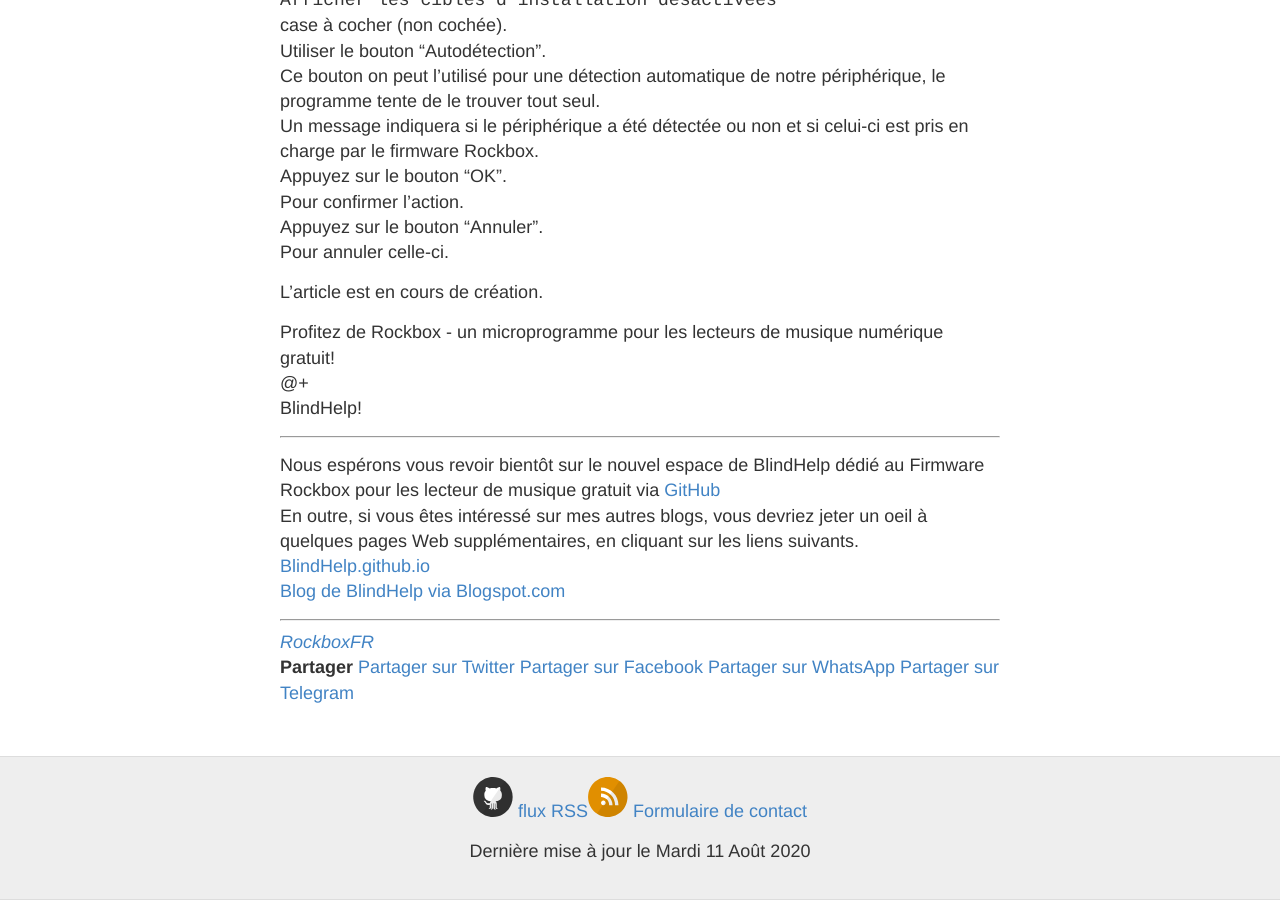
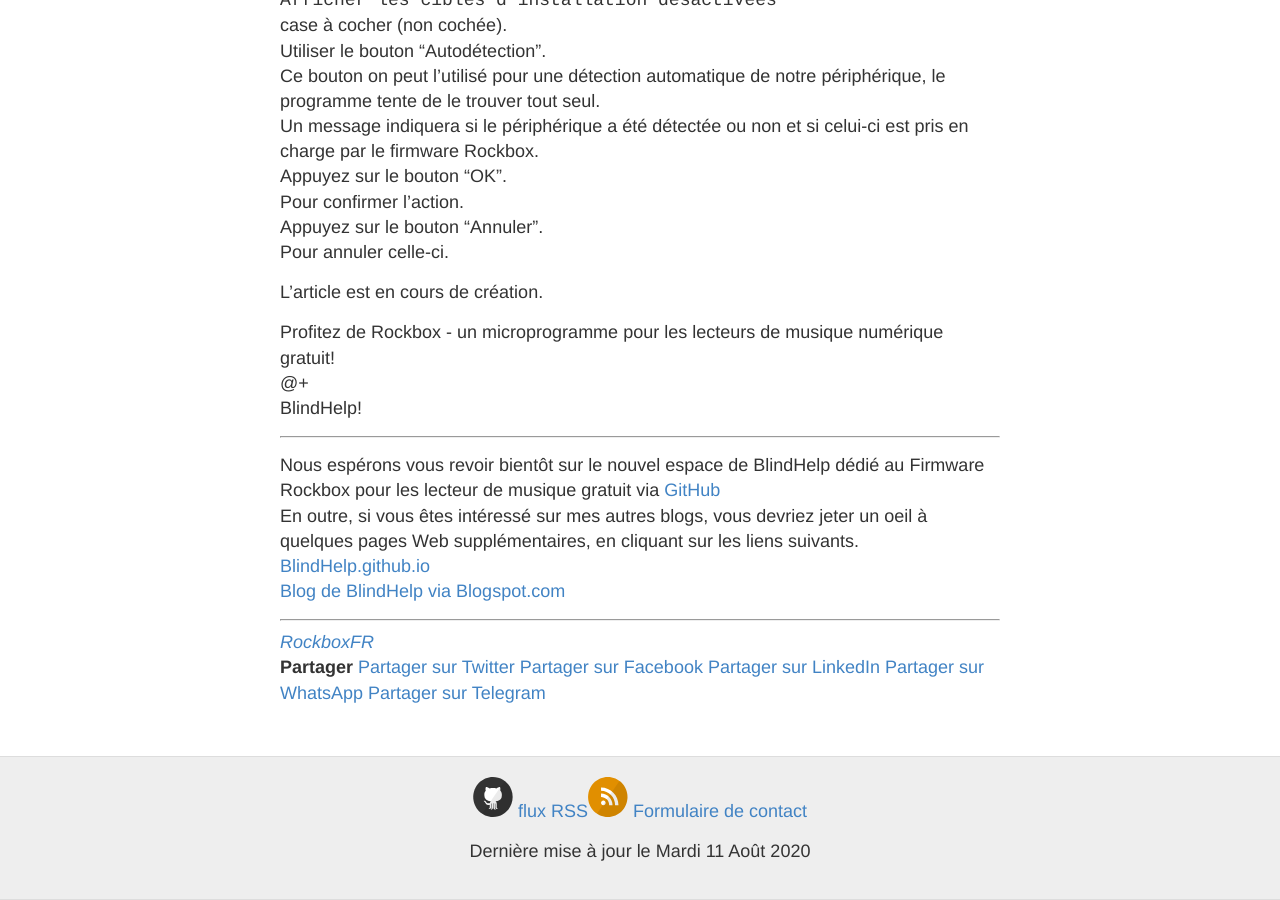
Before and after one commit to BlindHelp/rockboxfr, a Jekyll site: the page built from _posts/2020-08-11-Rockbox.md, in a window 1280 px wide and 900 px high, scrolled down 5002 px. Built offline with Jekyll 4.4.1, drawn with Linux system fonts in a browser that asks for light colours; comment, search, counter and statistics services are not loaded.

Commit message:
Add button for LinkedIn

```diff
--- a/_includes/share.html
+++ b/_includes/share.html
@@ -2,6 +2,7 @@
 <strong aria-hidden="true">Partager</strong>
         <a href="https://twitter.com/intent/tweet?text={{ page.title }}&url={{ site.url }}{{ page.url }}&via={{ site.twitter_username }}&related={{ site.twitter_username }}" rel="nofollow" target="_blank">Partager sur Twitter</a>
     <a href="https://facebook.com/sharer.php?u={{ site.url }}{{ page.url }}" rel="nofollow" target="_blank">Partager sur Facebook</a>
+	<a href="http://www.linkedin.com/shareArticle?mini=true&url={{ site.url }}{{ page.url }}&title={{ page.title }}&source={{ site.url }}">Partager sur LinkedIn</a>
 	<a href="whatsapp://send?text={{ site.url }}{{ page.url }}" rel="nofollow" target="_blank">Partager sur WhatsApp</a>
      <a href="https://t.me/share/url?url={{ site.url }}{{ page.url }}&text={{ page.title }}" rel="nofollow" target="_blank">Partager sur Telegram</a>
 </div>
```
